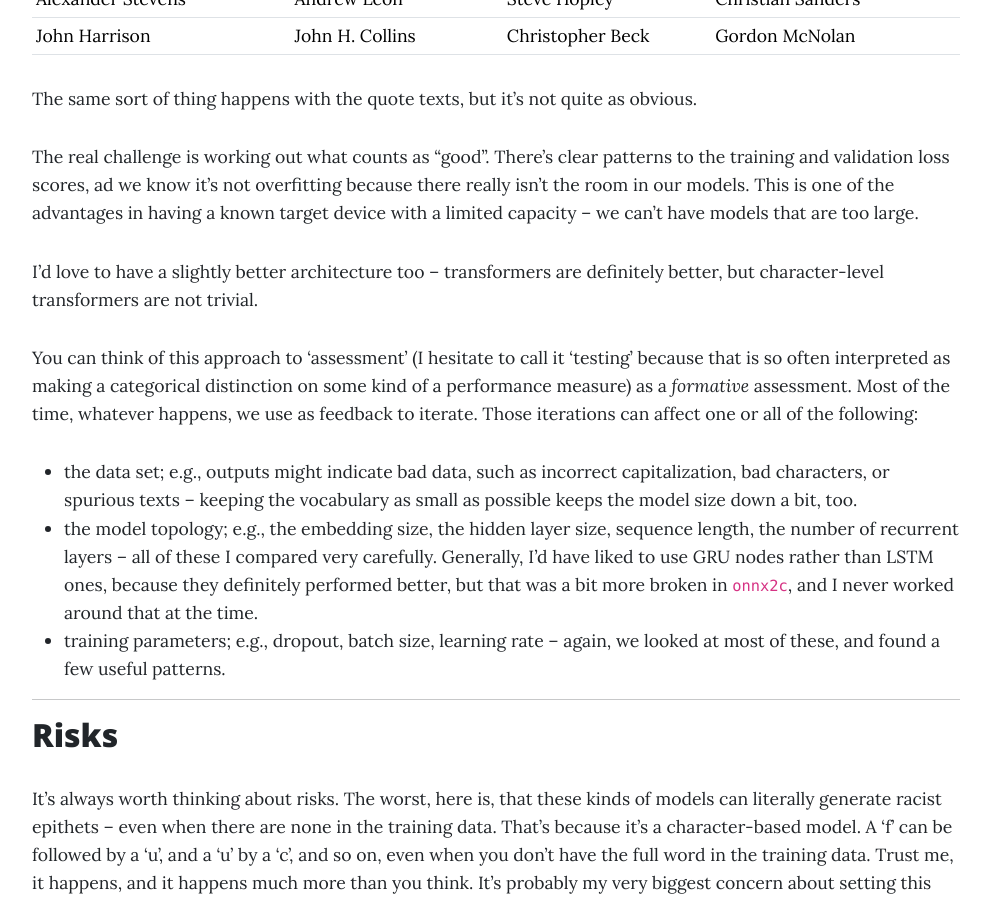
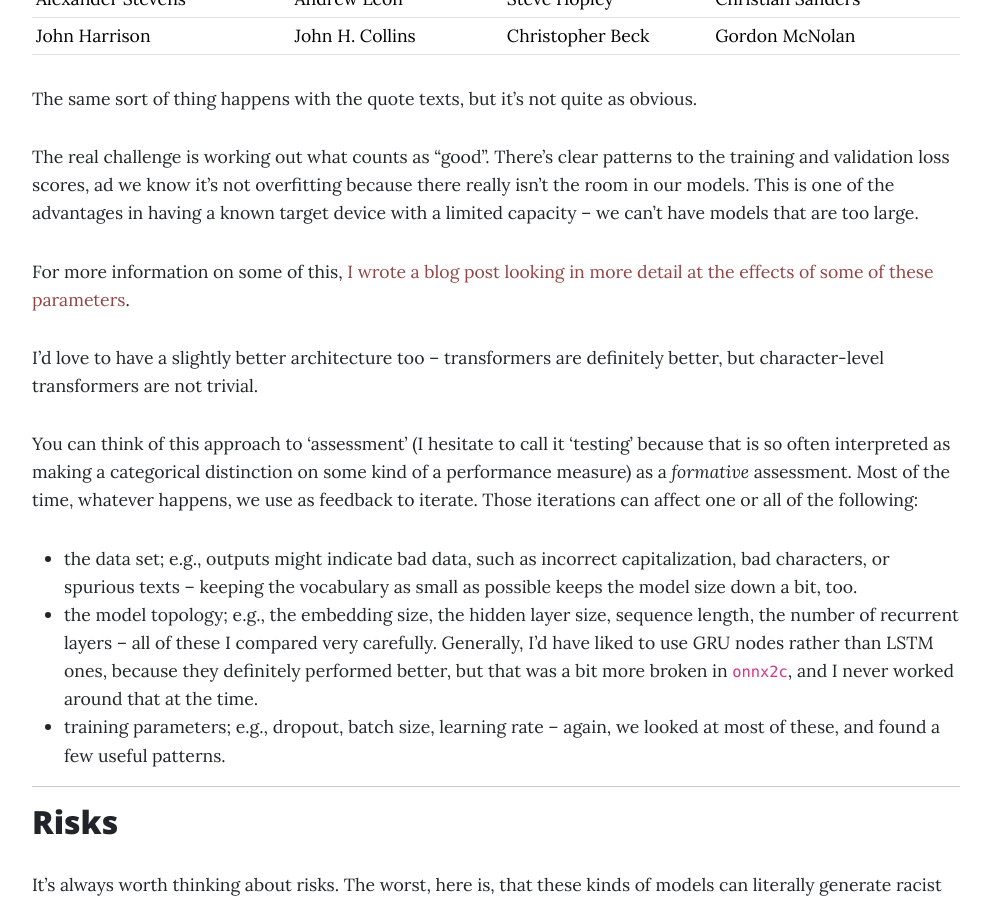
Before and after one commit to morungos/morungos.github.io, a Jekyll site: the page built from projects/embedded-testing.md, in a window 1280 px wide and 900 px high, scrolled down 2882 px. Shown: the whole window, without its empty margins (144-1135 px from the left). Built offline with Jekyll 4.4.1, drawn with Linux system fonts in a browser that asks for light colours.

Commit message:
and add another link

```diff
--- a/projects/embedded-testing.md
+++ b/projects/embedded-testing.md
@@ -123,6 +123,10 @@ to the training and validation loss scores, ad we know it's not overfitting
 because there really isn't the room in our models. This is one of the advantages
 in having a known target device with a limited capacity -- we can't have models
 that are too large.
+
+
+For more information on some of this, [I wrote a blog post looking in more
+detail at the effects of some of these parameters](/2022/01/09/language-model-bias/).
 
 I'd love to have a slightly better architecture too -- transformers are definitely
 better, but character-level transformers are not trivial.
```
